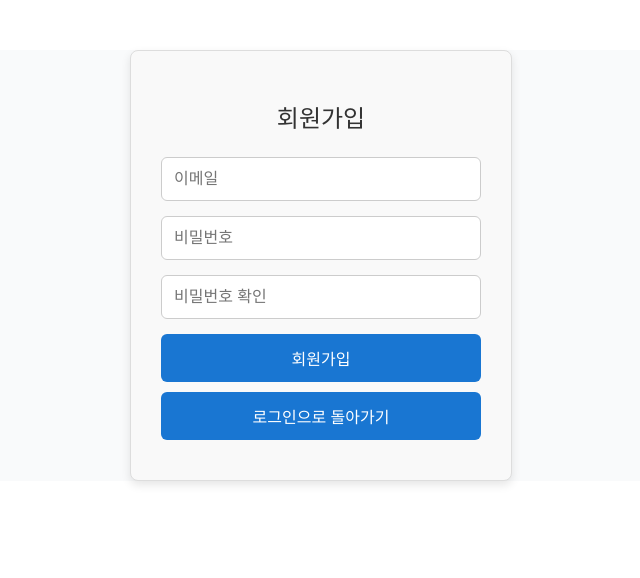
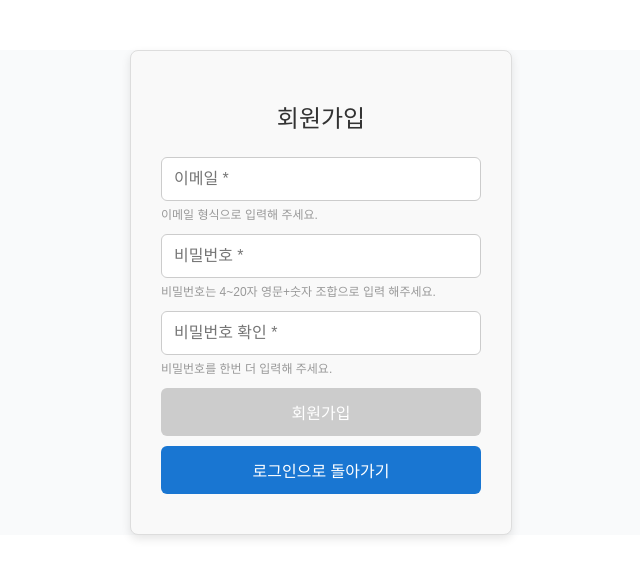
Before and after one commit to sk-prj-genai-question-app/frontend, a React (Vite) app: page /register in a window 1280 px wide. Shown: the top 578 px of the page, without its empty margins (319-959 px from the left). Built offline with nearby package versions, Linux system fonts and the light colour scheme.

Commit message:
회원가입 리팩토링 완료

```diff
--- a/src/components/login/RegisterForm.jsx
+++ b/src/components/login/RegisterForm.jsx
@@ -8,40 +8,42 @@ const RegisterForm = () => {
   const [password, setPassword] = useState('');
   const [passwordConfirm, setPasswordConfirm] = useState('');
 
-  const [emailError, setEmailError] = useState('');
-  const [passwordError, setPasswordError] = useState('');
+  const [emailError, setEmailError] = useState(false);
+  const [passwordError, setPasswordError] = useState(false);
+  const [passwordConfirmError, setPasswordConfirmError] = useState(false);
   const [submitError, setSubmitError] = useState('');
 
   const navigate = useNavigate();
 
+  const emailRegex = /^[^\s@]+@[^\s@]+\.[^\s@]+$/;
+  const passwordRegex = /^(?=.*[a-zA-Z])(?=.*\d)[a-zA-Z\d]{4,20}$/;
+
+  const handleEmailChange = (e) => {
+    const value = e.target.value;
+    setEmail(value);
+    setEmailError(!emailRegex.test(value));
+  };
+
+  const handlePasswordChange = (e) => {
+    const value = e.target.value;
+    setPassword(value);
+    setPasswordError(!passwordRegex.test(value));
+    setPasswordConfirmError(value !== passwordConfirm);
+  };
+
+  const handlePasswordConfirmChange = (e) => {
+    const value = e.target.value;
+    setPasswordConfirm(value);
+    setPasswordConfirmError(password !== value);
+  };
+
   const handleRegister = async (e) => {
     e.preventDefault();
-
-    setEmailError('');
-    setPasswordError('');
     setSubmitError('');
 
-    const emailRegex = /^[^\s@]+@[^\s@]+\.[^\s@]+$/;
-    const passwordRegex = /^(?=.*[a-zA-Z])(?=.*\d)[a-zA-Z\d]{4,20}$/;
-    let valid = true;
-
-    // 이메일 검증
-    if (!emailRegex.test(email)) {
-      setEmailError('이메일 형식에 맞게 작성해주세요.');
-      valid = false;
+    if (emailError || passwordError || passwordConfirmError || !email || !password || !passwordConfirm) {
+      return;
     }
-
-    // 비밀번호 형식 검증
-    if (!passwordRegex.test(password)) {
-      setPasswordError('비밀번호는 4~20자 영문+숫자 조합이어야 합니다.');
-      valid = false;
-    } else if (password !== passwordConfirm) {
-      // 비밀번호 일치 여부 검증
-      setPasswordError('비밀번호가 일치하지 않습니다.');
-      valid = false;
-    }
-
-    if (!valid) return;
 
     try {
       const data = await register(email, password, passwordConfirm);
@@ -50,14 +52,8 @@ const RegisterForm = () => {
       navigate('/login');
     } catch (error) {
       console.error('회원가입 실패:', error);
-      if (error.response) {
-        if (error.response.status === 400) {
-          setSubmitError('이미 사용 중인 이메일입니다. 다른 이메일을 사용해주세요.');
-        } else {
-          setSubmitError(error.response.data.message || '서버 오류가 발생했습니다.');
-        }
-      } else if (error.request) {
-        setSubmitError('서버와 연결할 수 없습니다. 인터넷 상태를 확인해주세요.');
+      if (error.response && error.response.status === 400) {
+        setSubmitError('이미 사용 중인 이메일입니다. 다른 이메일을 사용해주세요.');
       } else {
         setSubmitError('회원가입 실패! 다시 시도해주세요.');
       }
@@ -68,42 +64,87 @@ const RegisterForm = () => {
     navigate('/login');
   };
 
+  const isFormValid = !emailError && !passwordError && !passwordConfirmError && email && password && passwordConfirm;
+
   return (
     <form onSubmit={handleRegister} className={styles.formContainer} noValidate>
       <h2 className={styles.formTitle}>회원가입</h2>
 
       <input
-        className={`${styles.formInput} ${emailError ? styles.error : ''}`}
+        className={`${styles.formInput} ${emailError ? styles.errorBorder : ''}`}
         type="email"
-        placeholder="이메일"
+        placeholder="이메일 *"
         value={email}
-        onChange={(e) => setEmail(e.target.value)}
+        onChange={handleEmailChange}
         required
       />
-      {emailError && <div className={styles.errorMessage}>{emailError}</div>}
+      <div
+        className={`${styles.helperText} ${
+          email
+            ? emailError
+              ? styles.errorText
+              : styles.success
+            : ''
+        }`}
+      >
+        {email
+          ? emailError
+            ? '이메일 형식에 맞게 입력해주세요.'
+            : '이메일 조건을 만족합니다.'
+          : '이메일 형식으로 입력해 주세요.'}
+      </div>
 
       <input
-        className={`${styles.formInput} ${passwordError ? styles.error : ''}`}
+        className={`${styles.formInput} ${passwordError ? styles.errorBorder : ''}`}
         type="password"
-        placeholder="비밀번호"
+        placeholder="비밀번호 *"
         value={password}
-        onChange={(e) => setPassword(e.target.value)}
+        onChange={handlePasswordChange}
         required
       />
+      <div
+        className={`${styles.helperText} ${
+          password
+            ? passwordError
+              ? styles.errorText
+              : styles.success
+            : ''
+        }`}
+      >
+        {password
+          ? passwordError
+            ? '비밀번호는 4~20자 영문+숫자 조합으로 입력 해주세요.'
+            : '비밀번호 조건을 만족합니다.'
+          : '비밀번호는 4~20자 영문+숫자 조합으로 입력 해주세요.'}
+      </div>
 
       <input
-        className={`${styles.formInput} ${passwordError ? styles.error : ''}`}
+        className={`${styles.formInput} ${passwordConfirmError ? styles.errorBorder : ''}`}
         type="password"
-        placeholder="비밀번호 확인"
+        placeholder="비밀번호 확인 *"
         value={passwordConfirm}
-        onChange={(e) => setPasswordConfirm(e.target.value)}
+        onChange={handlePasswordConfirmChange}
         required
       />
-      {passwordError && <div className={styles.errorMessage}>{passwordError}</div>}
+      <div
+        className={`${styles.helperText} ${
+          passwordConfirm
+            ? passwordConfirmError
+              ? styles.errorText
+              : styles.success
+            : ''
+        }`}
+      >
+        {passwordConfirm
+          ? passwordConfirmError
+            ? '비밀번호가 일치하지 않습니다.'
+            : '비밀번호가 일치합니다!'
+          : '비밀번호를 한번 더 입력해 주세요.'}
+      </div>
 
       {submitError && <div className={styles.submitError}>{submitError}</div>}
 
-      <button type="submit" className={styles.formButton}>
+      <button type="submit" className={styles.formButton} disabled={!isFormValid}>
         회원가입
       </button>
 
--- a/src/components/login/RegisterForm.module.css
+++ b/src/components/login/RegisterForm.module.css
@@ -1,3 +1,4 @@
+/* === 회원가입 폼 전체 스타일 === */
 .formContainer {
   width: 320px;
   margin: 50px auto;
@@ -15,6 +16,7 @@
   color: #333;
 }
 
+/* === 입력창 스타일 === */
 .formInput {
   width: 100%;
   padding: 12px;
@@ -23,11 +25,39 @@
   margin-bottom: 15px;
   font-size: 1rem;
   box-sizing: border-box;
+  transition: border-color 0.3s ease, background-color 0.3s ease;
 }
 
+/* 입력창 에러 상태 */
 .formInput.error {
   border-color: #ff6868;
-  background-color: #fff0f0;
+  background-color: #ffffff;
+}
+
+/* 에러 테두리 (class 적용용) */
+.errorBorder {
+  border-color: #e53935;
+}
+
+/* 포커스 시 스타일 (파란색) */
+.formInput:focus {
+  outline: none;
+  border-color: #1976d2;
+}
+
+/* 에러 시 포커스도 빨간색 유지 */
+.formInput.errorBorder:focus {
+  border-color: #ff6868 !important;
+  background-color: #ffffff;
+}
+
+/* === Helper Text / Error Message === */
+.helperText {
+  font-size: 12px;
+  margin-top: -10px;
+  margin-bottom: 10px;
+  transition: color 0.3s ease;
+  color: #999;
 }
 
 .errorMessage {
@@ -39,17 +69,28 @@
   font-family: 'Segoe UI', Tahoma, Geneva, Verdana, sans-serif;
 }
 
+/* Helper Text 전용 색상 클래스 */
+.errorText {
+  color: #e53935;
+}
+
+.success {
+  color: #4caf50;
+}
+
+/* === 서버 응답 에러 === */
 .submitError {
   margin-top: 0;
   margin-bottom: 20px;
   text-align: center;
   font-weight: 700;
-  background-color: #fdecea;
+  background-color: #fffefe;
   padding: 10px 15px;
   border-radius: 6px;
   border: 1px solid #f44336;
 }
 
+/* === 버튼 스타일 === */
 .formButton {
   width: 100%;
   padding: 12px;
@@ -66,3 +107,8 @@
 .formButton:hover {
   background-color: #284cae;
 }
+
+.formButton:disabled {
+  background-color: #ccc;
+  cursor: not-allowed;
+}
--- /dev/null
+++ b/src/pages/profile/ProfileEditPage.jsx
@@ -0,0 +1,141 @@
+// ProfileEditPage.jsx
+import React, { useState, useEffect } from 'react';
+import styles from './ProfileEditPage.module.css';
+
+const ProfileEditPage = () => {
+  const [email, setEmail] = useState('');
+  const [name, setName] = useState('');
+
+  // 현재 비밀번호 입력 상태
+  const [currentPassword, setCurrentPassword] = useState('');
+  const [currentPasswordError, setCurrentPasswordError] = useState('');
+
+  // 새 비밀번호 입력 상태
+  const [newPassword, setNewPassword] = useState('');
+  const [newPasswordConfirm, setNewPasswordConfirm] = useState('');
+  const [newPasswordError, setNewPasswordError] = useState('');
+
+  // 단계 관리: 'verify' (현재 비밀번호 검증), 'change' (비밀번호 변경 폼)
+  const [step, setStep] = useState('verify');
+
+  useEffect(() => {
+    // 로그인한 사용자 이메일, 이름 localStorage에서 불러오기 (또는 API 호출)
+    const savedEmail = localStorage.getItem('email') || '';
+    setEmail(savedEmail);
+    setName(savedEmail.split('@')[0] || '');
+  }, []);
+
+  // 현재 비밀번호 검증 함수 (실제론 API 호출 필요)
+  const verifyCurrentPassword = async () => {
+    setCurrentPasswordError('');
+    if (!currentPassword) {
+      setCurrentPasswordError('현재 비밀번호를 입력하세요.');
+      return false;
+    }
+
+    try {
+      // 예: POST /api/verify-password { password: currentPassword }
+      // 실제 API 호출로 변경해야 함
+      // 여기선 임시로 "password123" 만 통과시키는 예시
+      if (currentPassword === 'password123') {
+        setStep('change');
+        return true;
+      } else {
+        setCurrentPasswordError('현재 비밀번호가 틀렸습니다.');
+        return false;
+      }
+    } catch (err) {
+      setCurrentPasswordError('서버 오류가 발생했습니다.');
+      return false;
+    }
+  };
+
+  // 새 비밀번호 변경 함수 (실제론 API 호출 필요)
+  const changePassword = async () => {
+    setNewPasswordError('');
+    const passwordRegex = /^(?=.*[a-zA-Z])(?=.*\d)[a-zA-Z\d]{4,20}$/;
+
+    if (!passwordRegex.test(newPassword)) {
+      setNewPasswordError('비밀번호는 4~20자 영문+숫자 조합이어야 합니다.');
+      return;
+    }
+    if (newPassword !== newPasswordConfirm) {
+      setNewPasswordError('비밀번호가 일치하지 않습니다.');
+      return;
+    }
+
+    try {
+      // 예: POST /api/change-password { newPassword }
+      // 실제 API 호출로 변경해야 함
+      alert('비밀번호가 성공적으로 변경되었습니다.');
+      setNewPassword('');
+      setNewPasswordConfirm('');
+      setCurrentPassword('');
+      setStep('verify');
+    } catch (err) {
+      setNewPasswordError('비밀번호 변경에 실패했습니다.');
+    }
+  };
+
+  return (
+    <div className={styles.container}>
+      <h2>프로필 수정 (비밀번호 변경)</h2>
+      <div className={styles.info}>
+        <label>이메일</label>
+        <input type="text" value={email} readOnly className={styles.readOnlyInput} />
+      </div>
+      <div className={styles.info}>
+        <label>이름</label>
+        <input type="text" value={name} readOnly className={styles.readOnlyInput} />
+      </div>
+
+      {step === 'verify' && (
+        <>
+          <div className={styles.info}>
+            <label>현재 비밀번호</label>
+            <input
+              type="password"
+              value={currentPassword}
+              onChange={(e) => setCurrentPassword(e.target.value)}
+              className={currentPasswordError ? styles.errorInput : ''}
+            />
+            {currentPasswordError && <p className={styles.errorMessage}>{currentPasswordError}</p>}
+          </div>
+          <button className={styles.button} onClick={verifyCurrentPassword}>
+            확인
+          </button>
+        </>
+      )}
+
+      {step === 'change' && (
+        <>
+          <div className={styles.info}>
+            <label>새 비밀번호</label>
+            <input
+              type="password"
+              value={newPassword}
+              onChange={(e) => setNewPassword(e.target.value)}
+              className={newPasswordError ? styles.errorInput : ''}
+              placeholder="4~20자 영문+숫자"
+            />
+          </div>
+          <div className={styles.info}>
+            <label>새 비밀번호 확인</label>
+            <input
+              type="password"
+              value={newPasswordConfirm}
+              onChange={(e) => setNewPasswordConfirm(e.target.value)}
+              className={newPasswordError ? styles.errorInput : ''}
+            />
+            {newPasswordError && <p className={styles.errorMessage}>{newPasswordError}</p>}
+          </div>
+          <button className={styles.button} onClick={changePassword}>
+            변경
+          </button>
+        </>
+      )}
+    </div>
+  );
+};
+
+export default ProfileEditPage;
--- /dev/null
+++ b/src/pages/profile/ProfileEditPage.module.css
@@ -0,0 +1,74 @@
+.container {
+  max-width: 400px;
+  margin: 50px auto;
+  padding: 30px;
+  background-color: #f9f9f9;
+  border-radius: 10px;
+  box-shadow: 0 4px 12px rgba(0,0,0,0.1);
+  font-family: 'Segoe UI', Tahoma, Geneva, Verdana, sans-serif;
+}
+
+h2 {
+  text-align: center;
+  margin-bottom: 30px;
+  color: #333;
+}
+
+.info {
+  margin-bottom: 20px;
+  display: flex;
+  flex-direction: column;
+}
+
+label {
+  margin-bottom: 8px;
+  font-weight: 600;
+  color: #555;
+}
+
+input {
+  padding: 10px;
+  font-size: 1rem;
+  border: 1.5px solid #ccc;
+  border-radius: 6px;
+  transition: border-color 0.3s ease;
+}
+
+.readOnlyInput {
+  background-color: #eee;
+  color: #777;
+  cursor: not-allowed;
+}
+
+input:focus {
+  border-color: #1976d2;
+  outline: none;
+}
+
+.errorInput {
+  border-color: #e53935 !important;
+  background-color: #fff0f0;
+}
+
+.errorMessage {
+  color: #e53935;
+  font-size: 0.875rem;
+  margin-top: 5px;
+  font-weight: 600;
+}
+
+.button {
+  width: 100%;
+  padding: 12px;
+  background-color: #1976d2;
+  border: none;
+  border-radius: 6px;
+  color: white;
+  font-size: 1.1rem;
+  cursor: pointer;
+  transition: background-color 0.3s ease;
+}
+
+.button:hover {
+  background-color: #125aa1;
+}
```
Also changed, not shown: src/App.jsx (+10 -0 lines), src/components/bar/TopBar.jsx (+7 -4 lines), src/components/home/ProfileCard.jsx (+5 -4 lines).
